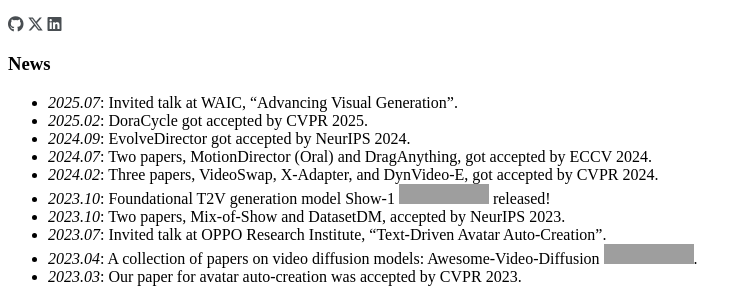
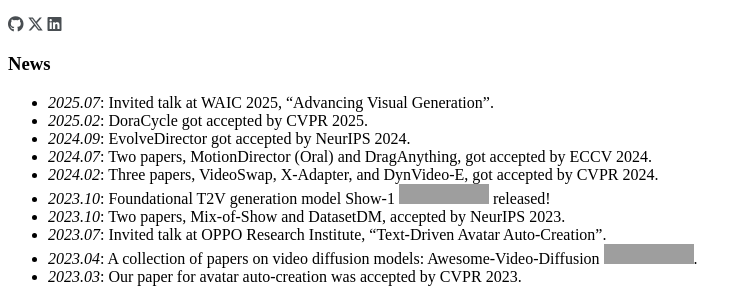
Before and after one commit to ruizhaocv/ruizhaocv.github.io, a Jekyll site: the page built from _pages/includes/news.md, in a window 1280 px wide, cut to the strip 375-661 px from the top of the page. Shown: the whole strip, without its empty margins (0-749 px from the left). Built offline with Jekyll 4.4.1, drawn with Linux system fonts in a browser that asks for light colours; nearby versions of some CDN libraries; some web fonts are replaced; our own code applies the rules of GitHub Pages for plain Markdown files; a style sheet for code colours, icons or effects is not loaded; grey boxes are pictures that could not be loaded.

Commit message:
Update news.md

```diff
--- a/_pages/includes/news.md
+++ b/_pages/includes/news.md
@@ -1,5 +1,5 @@
 # News
-- *2025.07*: Invited talk at WAIC, "Advancing Visual Generation".
+- *2025.07*: Invited talk at WAIC 2025, "Advancing Visual Generation".
 - *2025.02*: DoraCycle got accepted by CVPR 2025.
 - *2024.09*: EvolveDirector got accepted by NeurIPS 2024.
 - *2024.07*: Two papers, MotionDirector (Oral) and DragAnything, got accepted by ECCV 2024.
```
